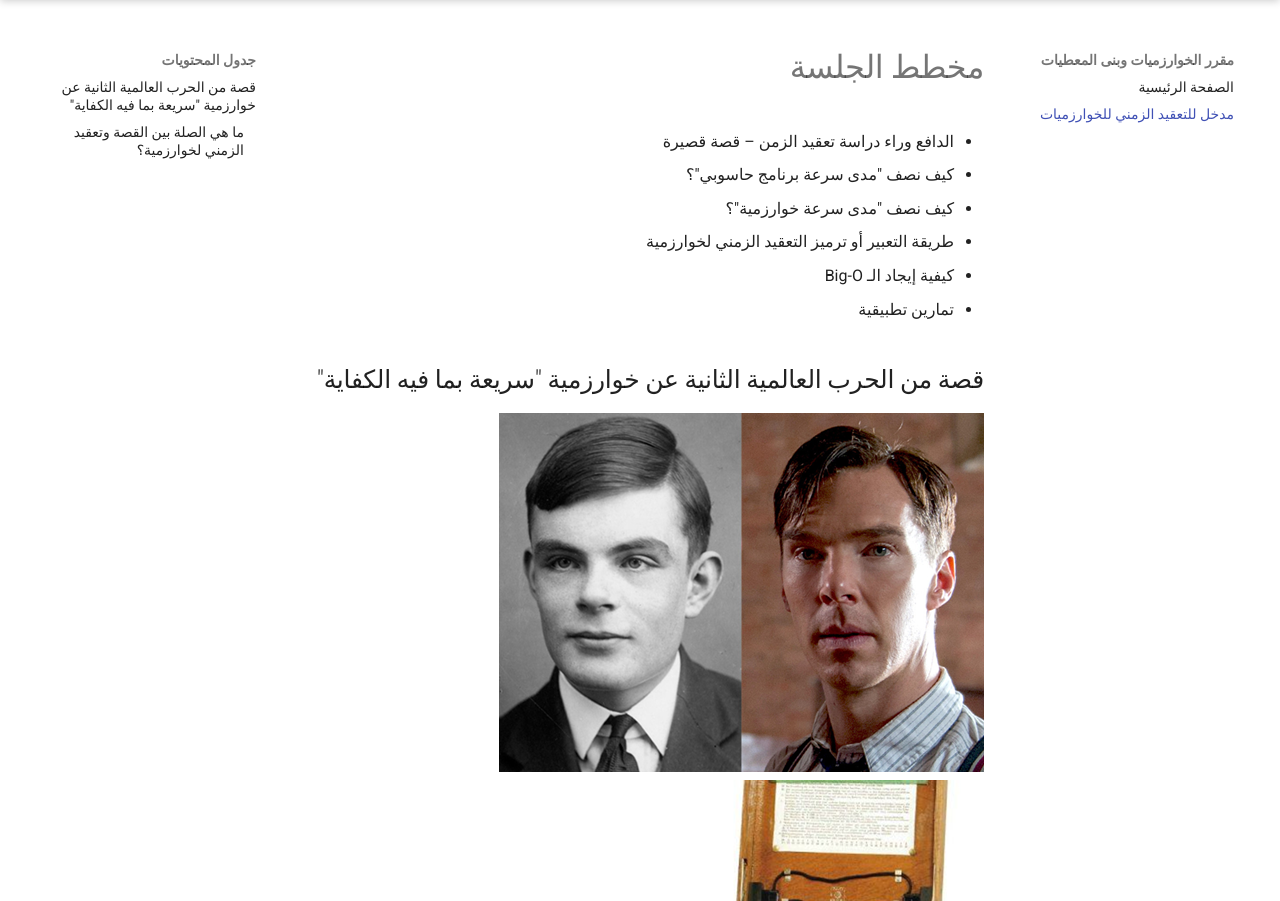
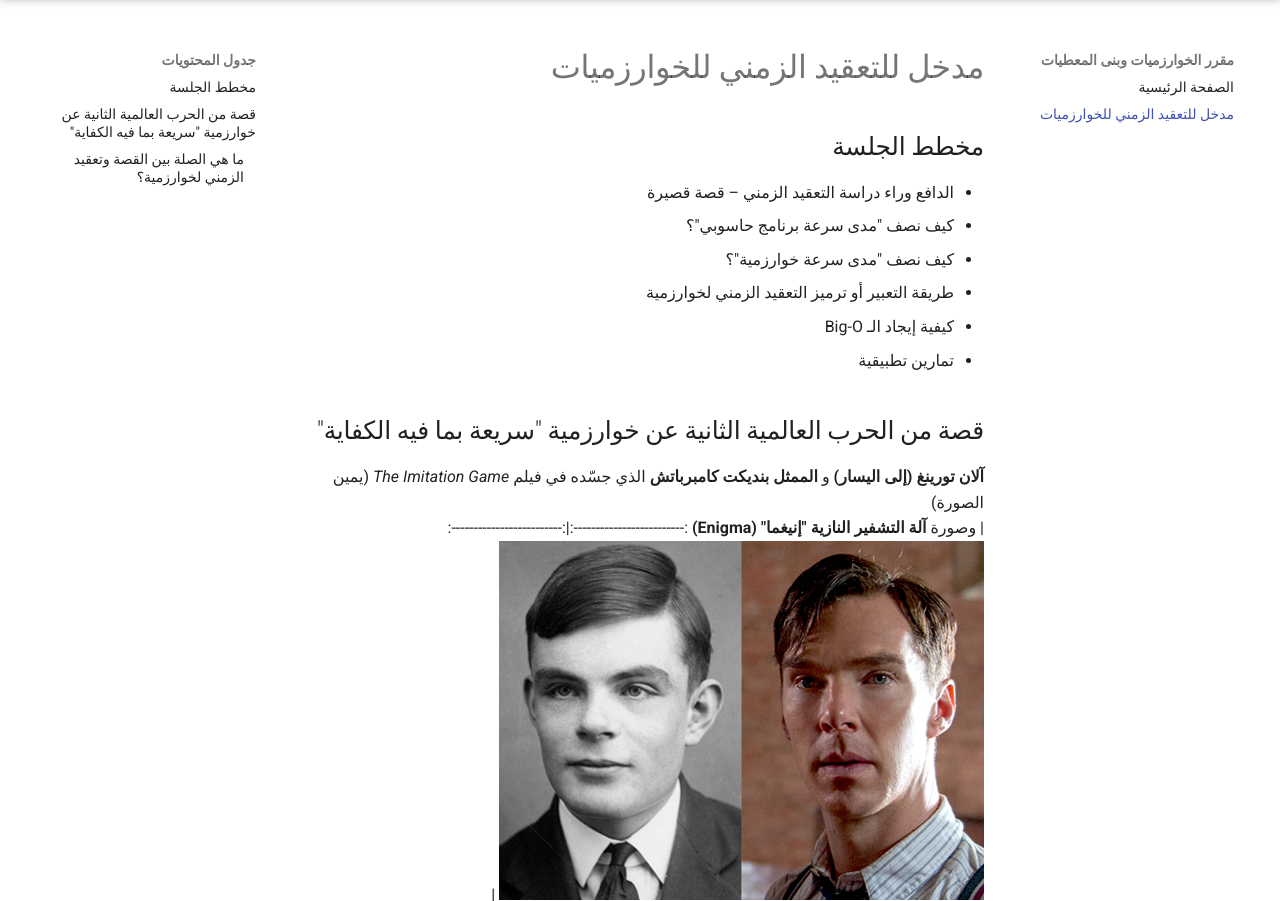
Before and after one commit to TinaAnas/TinaAnas.github.io, a plain HTML site: page Courses/Algorithms-Data-Structures/lab1/index.html in a window 1280 px wide. Shown: the part 51-952 px from the top of the page. Drawn offline with Linux system fonts and the light colour scheme.

Commit message:
Fixing Images in the Story

```diff
--- a/Courses/Algorithms-Data-Structures/lab1/index.html
+++ b/Courses/Algorithms-Data-Structures/lab1/index.html
@@ -221,8 +221,6 @@
 
 
 
-
-
         <label class="md-nav__link md-nav__link--active" for="__toc">
 
 
@@ -255,13 +253,20 @@
 
 
 
-
-
     <label class="md-nav__title" for="__toc">
       <span class="md-nav__icon md-icon"></span>
       جدول المحتويات
     </label>
     <ul class="md-nav__list" data-md-component="toc" data-md-scrollfix>
+
+        <li class="md-nav__item">
+  <a href="#_1" class="md-nav__link">
+    <span class="md-ellipsis">
+      مخطط الجلسة
+    </span>
+  </a>
+
+</li>
 
         <li class="md-nav__item">
   <a href="#_2" class="md-nav__link">
@@ -313,13 +318,20 @@
 
 
 
-
-
     <label class="md-nav__title" for="__toc">
       <span class="md-nav__icon md-icon"></span>
       جدول المحتويات
     </label>
     <ul class="md-nav__list" data-md-component="toc" data-md-scrollfix>
+
+        <li class="md-nav__item">
+  <a href="#_1" class="md-nav__link">
+    <span class="md-ellipsis">
+      مخطط الجلسة
+    </span>
+  </a>
+
+</li>
 
         <li class="md-nav__item">
   <a href="#_2" class="md-nav__link">
@@ -361,9 +373,11 @@
 
 
 
-<h1 id="_1">مخطط الجلسة</h1>
+  <h1>مدخل للتعقيد الزمني للخوارزميات</h1>
+
+<h2 id="_1">مخطط الجلسة</h2>
 <ul>
-<li>الدافع وراء دراسة تعقيد الزمن – قصة قصيرة  </li>
+<li>الدافع وراء دراسة التعقيد الزمني – قصة قصيرة  </li>
 <li>كيف نصف "مدى سرعة برنامج حاسوبي"؟  </li>
 <li>كيف نصف "مدى سرعة خوارزمية"؟  </li>
 <li>طريقة التعبير أو ترميز التعقيد الزمني لخوارزمية </li>
@@ -371,9 +385,10 @@
 <li>تمارين تطبيقية  </li>
 </ul>
 <h2 id="_2">قصة من الحرب العالمية الثانية عن خوارزمية "سريعة بما فيه الكفاية"</h2>
-<p><img alt="plot" src="../AlanTuring.png" /> <img alt="plot" src="../EnigmaMachine.png" /></p>
-<p><strong>آلان تورينغ (يسار)</strong> و <strong>الممثل بنديكت كامبرباتش</strong> الذي جسّده في فيلم <em>The Imitation Game</em> (يمين)  </p>
-<p>وصورة <strong>آلة التشفير النازية "إنيغما" (Enigma)</strong>  </p>
+<p><strong>آلان تورينغ (إلى اليسار)</strong> و <strong>الممثل بنديكت كامبرباتش</strong> الذي جسّده في فيلم <em>The Imitation Game</em> (يمين الصورة)<br />
+             |  وصورة <strong>آلة التشفير النازية "إنيغما" (Enigma)</strong>
+:-------------------------:|:-------------------------:
+<img alt="plot" src="../AlanTuring.png" />  |  <img alt="plot" src="../EnigmaMachine.png" /></p>
 <h3 id="_3">ما هي الصلة بين القصة وتعقيد الزمني لخوارزمية؟</h3>
 <ul>
 <li>تجربة تورينغ توضّح المفهوم الأساسي للتعقيد الزمني للخوارزميات.<br />
```
Also changed, not shown: Courses/Algorithms-Data-Structures/search/search_index.json (+1 -1 lines).
